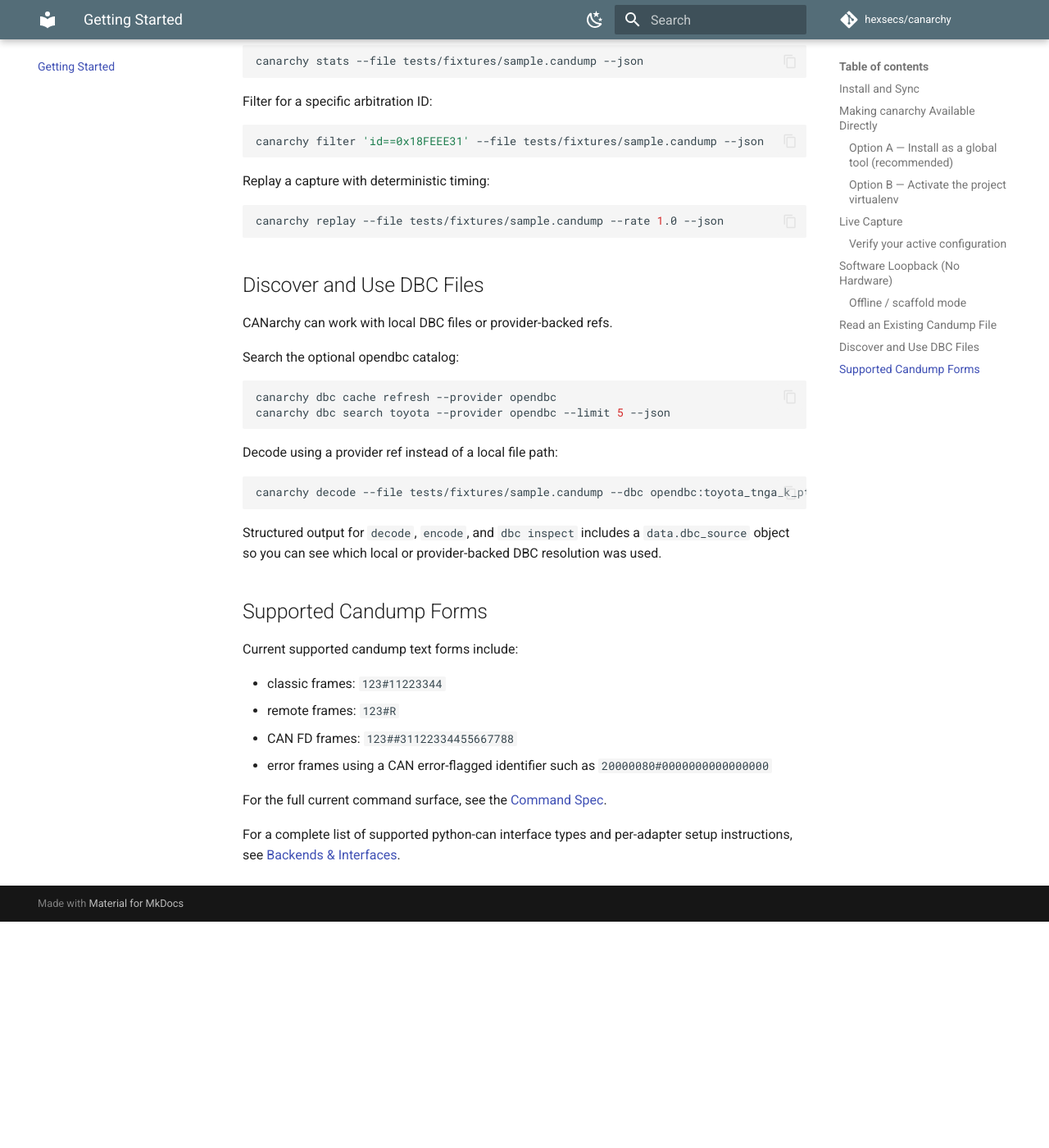
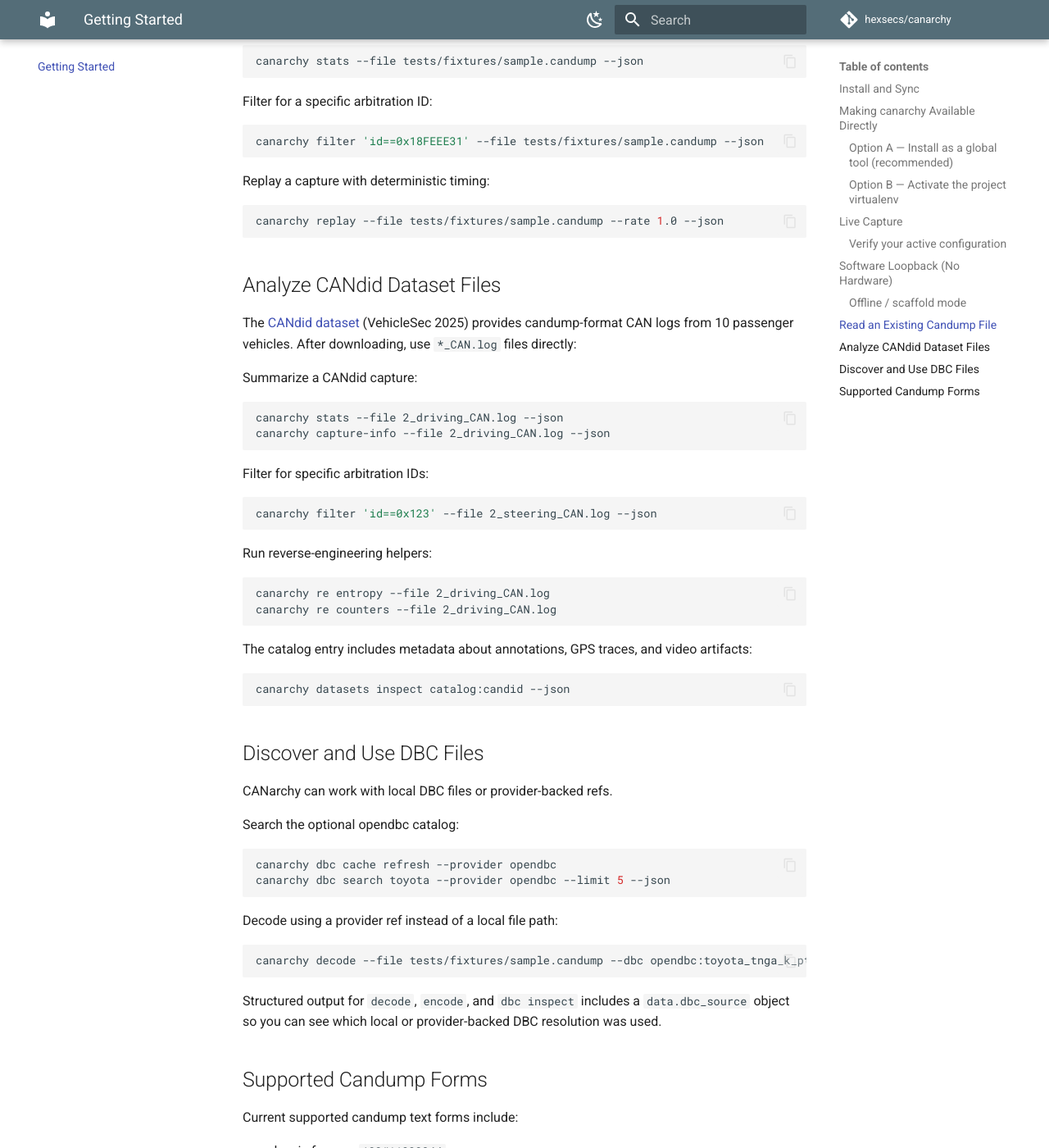
Before and after one commit to hexsecs/canarchy, an MkDocs documentation site: the page built from docs/getting_started.md, in a window 1280 px wide and 1400 px high, scrolled down 3116 px. Shown: the whole window at 82% size. Built offline with MkDocs 1.6.1 and Material for MkDocs 9.7.7, drawn with Linux system fonts in a browser that asks for light colours; comment, search, counter and statistics services are not loaded; before the commit the page ends 4240 px from its top, so only the background shows below that.

Commit message:
feat: add CANdid dataset catalog entry closes #225 (#232)

````diff
--- a/docs/getting_started.md
+++ b/docs/getting_started.md
@@ -154,6 +154,32 @@
 canarchy replay --file tests/fixtures/sample.candump --rate 1.0 --json
 ```
 
+## Analyze CANdid Dataset Files
+
+The [CANdid dataset](https://doi.org/10.25909/29068553) (VehicleSec 2025) provides candump-format CAN logs from 10 passenger vehicles. After downloading, use `*_CAN.log` files directly:
+
+Summarize a CANdid capture:
+```bash
+canarchy stats --file 2_driving_CAN.log --json
+canarchy capture-info --file 2_driving_CAN.log --json
+```
+
+Filter for specific arbitration IDs:
+```bash
+canarchy filter 'id==0x123' --file 2_steering_CAN.log --json
+```
+
+Run reverse-engineering helpers:
+```bash
+canarchy re entropy --file 2_driving_CAN.log
+canarchy re counters --file 2_driving_CAN.log
+```
+
+The catalog entry includes metadata about annotations, GPS traces, and video artifacts:
+```bash
+canarchy datasets inspect catalog:candid --json
+```
+
 ## Discover and Use DBC Files
 
 CANarchy can work with local DBC files or provider-backed refs.
````
Also changed, not shown: CHANGELOG.md (+1 -0 lines), docs/command_spec.md (+20 -0 lines), 2 other files.
